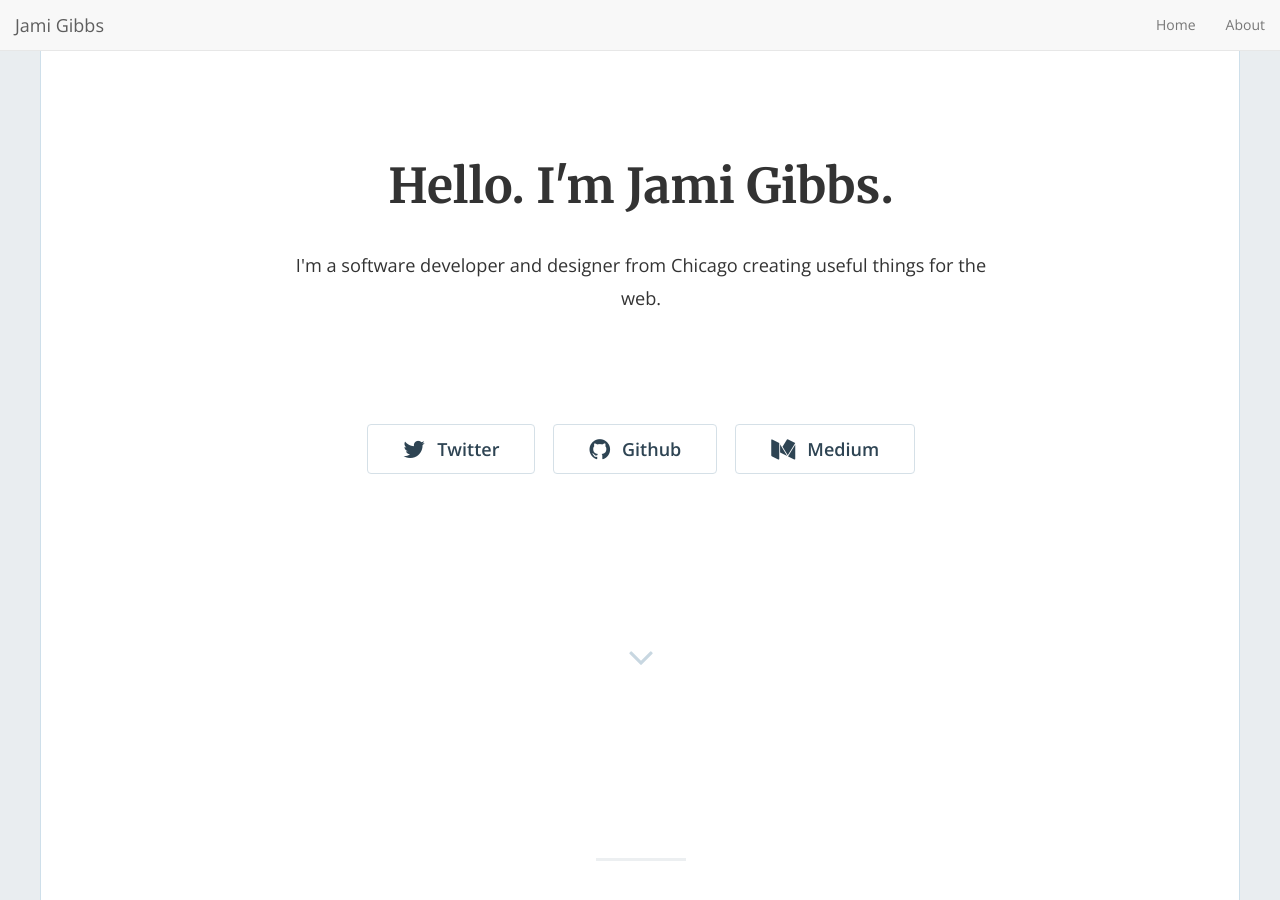
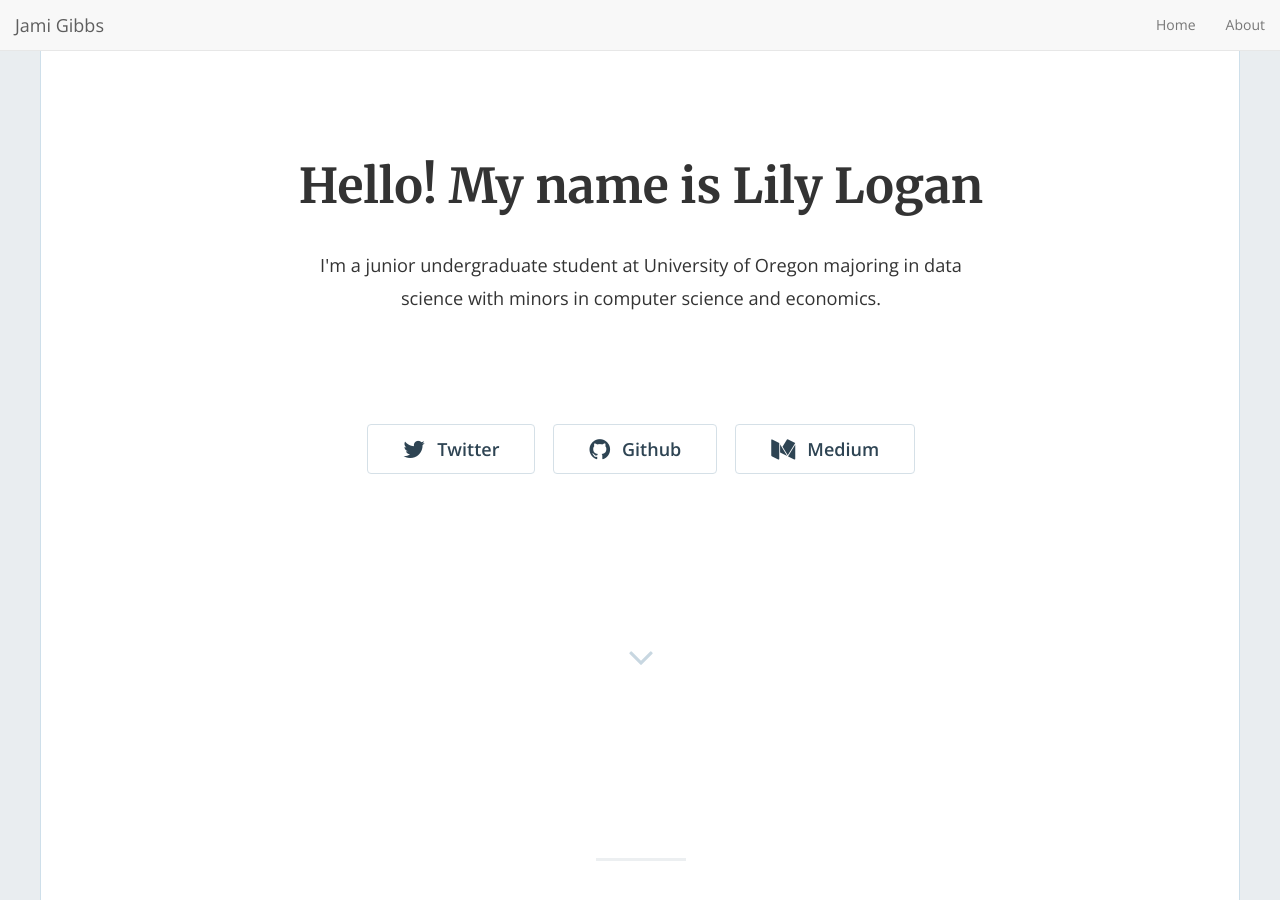
Before and after one commit to lilylogan/lilylogan.github.io, a Jekyll site: the page built from index.html, in a window 1280 px wide and 900 px high. Built offline with Jekyll 4.4.1, drawn with Linux system fonts in a browser that asks for light colours; nearby versions of some CDN libraries; library files that are not in the unit come from our copies; the list of posts is cut into pages by our own code.

Commit message:
Update _config.yml

```diff
--- a/_config.yml
+++ b/_config.yml
@@ -13,9 +13,9 @@
 # you will see them accessed via {{ site.title }}, {{ site.email }}, and so on.
 # You can create any custom variable you would like, and they will be accessible
 # in the templates via {{ site.myvariable }}.
-title: "Hello. I'm Jami Gibbs."
+title: "Hello! My name is Lily Logan"
 email: 'jami0821@gmail.com'
-description: "I'm a software developer and designer from Chicago creating useful things for the web."
+description: "I'm a junior undergraduate student at University of Oregon majoring in data science with minors in computer science and economics."
 baseurl: "" # the subpath of your site, e.g. /blog
 url: "lilylogan.github.io" # the base hostname & protocol for your site, e.g. https://example.com
 twitter_username: 'jamigibbs'
```
